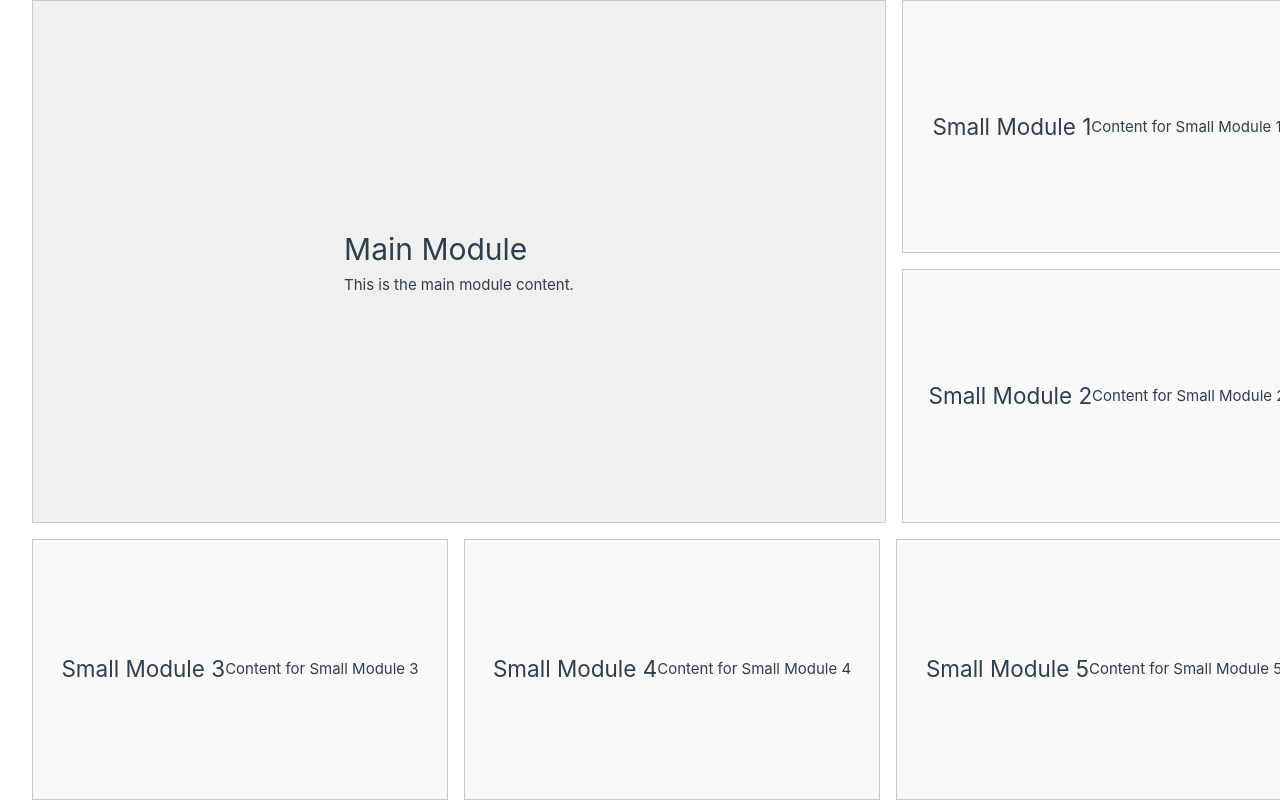
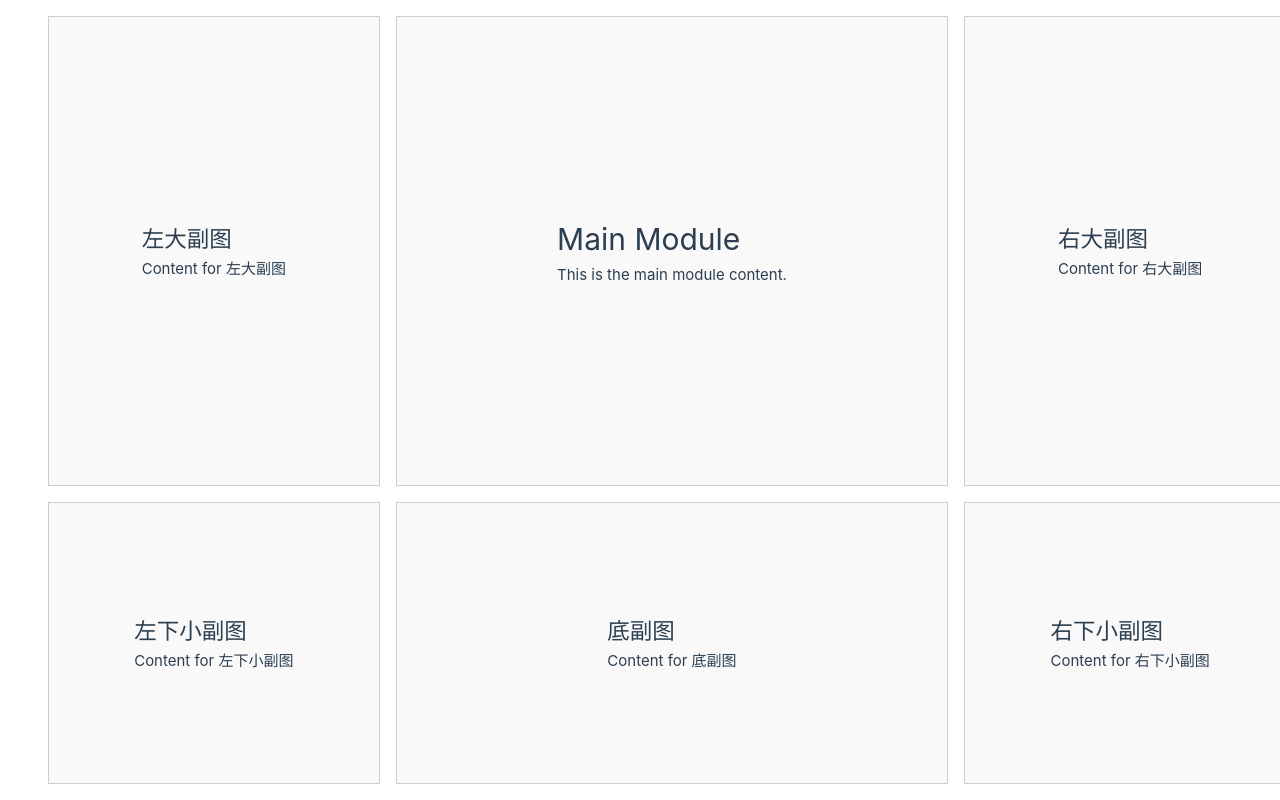
Before and after one commit to fhtcb/WHC_DV, a Vue app: page / in a window 1280 px wide. Shown: the top 800 px of the page. Built offline with nearby package versions, Linux system fonts and the light colour scheme.

Commit message:
Update App.vue
改成新布局

```diff
--- a/src/App.vue
+++ b/src/App.vue
@@ -1,98 +1,51 @@
 <script setup>
 import MainModule from './components/MainModule.vue'
-import SmallModule1 from './components/SmallModule1.vue'
-import SmallModule2 from './components/SmallModule2.vue'
-import SmallModule3 from './components/SmallModule3.vue'
-import SmallModule4 from './components/SmallModule4.vue'
-import SmallModule5 from './components/SmallModule5.vue'
+import SmallModule1 from './components/SmallModule1.vue' // 左上大副图
+import SmallModule2 from './components/SmallModule2.vue' // 右上大副图
+import SmallModule3 from './components/SmallModule3.vue' // 左下小副图
+import SmallModule4 from './components/SmallModule4.vue' // 底副图
+import SmallModule5 from './components/SmallModule5.vue' // 右下小副图
 </script>
 
 <template>
-  <div class="container">
-    <!-- 上方区域 -->
-    <div class="top-section">
-      <!-- 左侧大模块 -->
-      <div class="main-module">
-        <MainModule />
-      </div>
-      <!-- 右侧两个小模块 -->
-      <div class="side-modules">
-        <SmallModule1 title="Small Module 1" />
-        <SmallModule2 title="Small Module 2" />
-      </div>
-    </div>
-
-    <!-- 下方区域 -->
-    <div class="bottom-section">
-      <SmallModule3 title="Small Module 3" />
-      <SmallModule4 title="Small Module 4" />
-      <SmallModule5 title="Small Module 5" />
-    </div>
+  <div class="dashboard-grid">
+    <div class="big-side left"><SmallModule1 title="左大副图" /></div>
+    <div class="main"><MainModule title="主图" /></div>
+    <div class="big-side right"><SmallModule2 title="右大副图" /></div>
+    <div class="small left"><SmallModule3 title="左下小副图" /></div>
+    <div class="bottom"><SmallModule4 title="底副图" /></div>
+    <div class="small right"><SmallModule5 title="右下小副图" /></div>
   </div>
 </template>
 
 <style scoped>
-/* 主容器占满整个屏幕 */
-.container {
-  display: flex;
-  flex-direction: column;
+.dashboard-grid {
+  display: grid;
+  grid-template-columns: 1.2fr 2fr 1.2fr;
+  grid-template-rows: 2fr 1.2fr;
+  grid-template-areas:
+    "bigsideleft main bigsideright"
+    "smallleft bottom smallright";
+  height: 100vh;
+  width: 100vw;
   gap: 1rem;
-  height: 100vh; /* 占据整个视口高度 */
-  width: 100vw; /* 占据整个视口宽度 */
-  box-sizing: border-box; /* 包括内边距和边框在内的宽高计算 */
-  padding: 0;
-  margin: 0;
+  box-sizing: border-box;
+  padding: 1rem;
 }
 
-/* 上方区域 */
-.top-section {
-  display: flex;
-  flex: 2; /* 占据较大比例的高度 */
-  gap: 1rem;
-}
+.big-side.left    { grid-area: bigsideleft; display: flex; }
+.big-side.right   { grid-area: bigsideright; display: flex; }
+.main             { grid-area: main; display: flex; }
+.bottom           { grid-area: bottom; display: flex; }
+.small.left       { grid-area: smallleft; display: flex; }
+.small.right      { grid-area: smallright; display: flex; }
 
-/* 左侧大模块 */
-.main-module {
-  flex: 2;
-  background-color: #f0f0f0;
+.big-side, .main, .bottom, .small {
+  background: #f9f9f9;
+  border: 1px solid #ccc;
   padding: 1rem;
-  border: 1px solid #ccc;
-  display: flex;
-  justify-content: center;
-  align-items: center;
-}
-
-/* 右侧两个小模块 */
-.side-modules {
-  flex: 1;
-  display: flex;
-  flex-direction: column;
-  gap: 1rem;
-}
-
-.side-modules > * {
-  flex: 1;
-  background-color: #f9f9f9;
-  padding: 1rem;
-  border: 1px solid #ccc;
-  display: flex;
-  justify-content: center;
-  align-items: center;
-}
-
-/* 下方区域 */
-.bottom-section {
-  display: flex;
-  flex: 1;
-  gap: 1rem;
-}
-
-.bottom-section > * {
-  flex: 1;
-  background-color: #f9f9f9;
-  padding: 1rem;
-  border: 1px solid #ccc;
-  display: flex;
+  min-width: 0;
+  min-height: 0;
   justify-content: center;
   align-items: center;
 }
```
